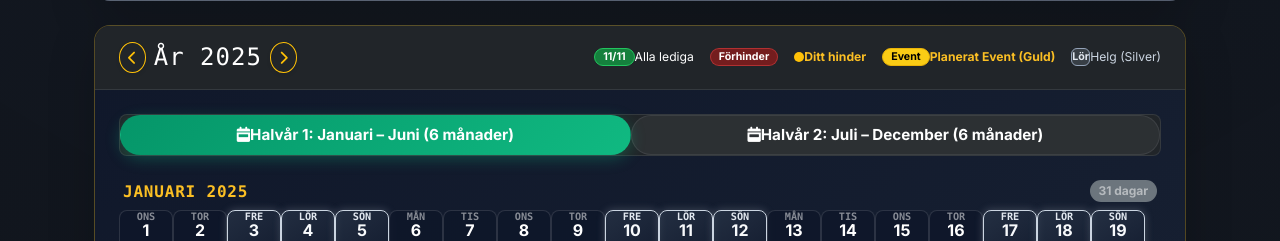
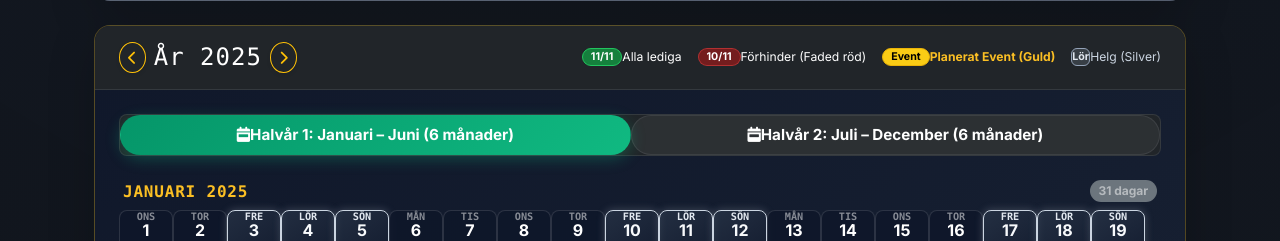
Before and after one commit to johansiedberg/Toarps_Herrklubb, a Django app: page /herrklubb/kalender/?year=2025&month=8 in a window 1280 px wide. Shown: the part 941-1182 px from the top of the page. Run offline with Django 5.2, Linux system fonts and the light colour scheme; a user stored in the database is signed in; data comes from the database, SQL or seed files in the repository; data that the repository does not hold is empty; parts of the project's set-up code (start-up, migrations or seed data) failed here and were passed over.

Commit message:
Remove yellow frame and Mitt banner, use faded red frame and availability count for all unavailable dates

```diff
--- a/templates/herrklubb/calendar.html
+++ b/templates/herrklubb/calendar.html
@@ -84,11 +84,8 @@
                     Alla lediga
                 </span>
                 <span class="d-inline-flex align-items-center gap-1.5 text-white">
-                    <span class="d-inline-block rounded-pill px-2 py-0.5 small fw-bold" style="background-color: rgba(153, 27, 27, 0.7); border: 1.5px solid rgba(239, 68, 68, 0.5);">Förhinder</span>
-                </span>
-                <span class="d-inline-flex align-items-center gap-1.5 text-warning fw-bold">
-                    <span class="d-inline-block rounded-circle bg-warning" style="width: 10px; height: 10px;"></span>
-                    Ditt hinder
+                    <span class="d-inline-block rounded-pill px-2 py-0.5 small fw-bold" style="background-color: rgba(153, 27, 27, 0.7); border: 1.5px solid rgba(239, 68, 68, 0.5);">10/11</span>
+                    Förhinder (Faded röd)
                 </span>
                 <span class="d-inline-flex align-items-center gap-1.5 text-warning fw-bold">
                     <span class="d-inline-block rounded-pill px-2 py-0.5 small fw-bold" style="background-color: #facc15; color: #000; border: 1px solid #eab308;">Event</span>
@@ -139,8 +136,6 @@
                                     <div class="calendar-day-tile flex-shrink-0 p-1.5 rounded-3 text-center border transition-all
                                                 {% if day.is_planned_event %}
                                                     border-warning border-2 shadow-lg
-                                                {% elif day.is_user_blocked %}
-                                                    border-warning border-2
                                                 {% elif day.available_count < total_members %}
                                                     border-danger border-opacity-50
                                                 {% elif day.is_weekend %}
@@ -152,8 +147,6 @@
                                          style="width: 54px; min-height: 72px;
                                                 {% if day.is_planned_event %}
                                                     background: linear-gradient(145deg, rgba(234, 179, 8, 0.38) 0%, rgba(15, 23, 42, 0.95) 100%); border: 2px solid #FACC15 !important; box-shadow: 0 0 12px rgba(250, 204, 21, 0.35);
-                                                {% elif day.is_user_blocked %}
-                                                    background: linear-gradient(145deg, rgba(153, 27, 27, 0.4) 0%, rgba(15, 23, 42, 0.95) 100%); border: 2px solid #FACC15 !important;
                                                 {% elif day.available_count < total_members %}
                                                     background: linear-gradient(145deg, rgba(153, 27, 27, 0.25) 0%, rgba(15, 23, 42, 0.95) 100%); border: 1.5px solid rgba(239, 68, 68, 0.45) !important; box-shadow: 0 0 8px rgba(239, 68, 68, 0.2);
                                                 {% elif day.is_weekend %}
@@ -161,7 +154,7 @@
                                                 {% else %}
                                                     background: rgba(15, 23, 42, 0.85); border: 1px solid rgba(255, 255, 255, 0.12) !important;
                                                 {% endif %}"
-                                         {% if day.is_planned_event or day.blocked_users %}data-bs-toggle="tooltip" data-bs-html="true" title="<strong>{{ day.weekday_name }} {{ day.day_num }} {{ month.month_name }}</strong><br>{% if day.is_planned_event %}<span class='text-warning fw-bold'>🏆 Planerat Event: {{ day.planned_event.title }}</span><br>{% endif %}{% if day.is_user_blocked %}<span class='text-warning fw-bold'>Du har förhinder!</span><br>{% endif %}{% if day.blocked_users %}Förhindrade: {% for u in day.blocked_users %}{% if u.get_full_name %}{{ u.get_full_name }}{% elif u.first_name %}{{ u.first_name }} {{ u.last_name }}{% else %}{{ u.email }}{% endif %}{% if not forloop.last %}, {% endif %}{% endfor %}{% endif %}"{% endif %}>
+                                         {% if day.is_planned_event or day.blocked_users %}data-bs-toggle="tooltip" data-bs-html="true" title="<strong>{{ day.weekday_name }} {{ day.day_num }} {{ month.month_name }}</strong><br>{% if day.is_planned_event %}<span class='text-warning fw-bold'>🏆 Planerat Event: {{ day.planned_event.title }}</span><br>{% endif %}{% if day.blocked_users %}Förhindrade ({{ day.unavailable_count }} st): {% for u in day.blocked_users %}{% if u.get_full_name %}{{ u.get_full_name }}{% elif u.first_name %}{{ u.first_name }} {{ u.last_name }}{% else %}{{ u.email }}{% endif %}{% if not forloop.last %}, {% endif %}{% endfor %}{% endif %}"{% endif %}>
 
                                         <!-- Top: Weekday Badge -->
                                         <span class="d-block fw-bold font-monospace text-uppercase" style="font-size: 0.64rem; line-height: 1; {% if day.is_planned_event %}color: #FEF08A;{% elif day.is_weekend %}color: #E2E8F0; font-weight: 800;{% else %}color: rgba(255, 255, 255, 0.5);{% endif %}">
@@ -176,12 +169,10 @@
                                         <!-- Bottom: Status Badge -->
                                         {% if day.is_planned_event %}
                                             <span class="badge text-dark p-0 px-1 fw-extrabold w-100" style="background-color: #FACC15; font-size: 0.55rem; line-height: 1.2;">Event</span>
-                                        {% elif day.is_user_blocked %}
-                                            <span class="badge text-dark p-0 px-1 fw-bold w-100" style="background-color: #facc15; font-size: 0.55rem; line-height: 1.2;">Mitt</span>
                                         {% elif day.available_count == total_members %}
                                             <span class="badge text-white p-0 px-1 fw-bold w-100" style="background-color: #15803d; font-size: 0.55rem; line-height: 1.2;">11/11</span>
                                         {% else %}
-                                            <span class="badge text-white p-0 px-1 fw-bold w-100" style="background-color: #991b1b; font-size: 0.55rem; line-height: 1.2;">{{ day.available_count }}/11</span>
+                                            <span class="badge text-white p-0 px-1 fw-bold w-100" style="background-color: #991b1b; font-size: 0.55rem; line-height: 1.2;">{{ day.available_count }}/{{ total_members }}</span>
                                         {% endif %}
                                     </div>
                                 {% endfor %}
@@ -210,8 +201,6 @@
                                     <div class="calendar-day-tile flex-shrink-0 p-1.5 rounded-3 text-center border transition-all
                                                 {% if day.is_planned_event %}
                                                     border-warning border-2 shadow-lg
-                                                {% elif day.is_user_blocked %}
-                                                    border-warning border-2
                                                 {% elif day.available_count < total_members %}
                                                     border-danger border-opacity-50
                                                 {% elif day.is_weekend %}
@@ -223,8 +212,6 @@
                                          style="width: 54px; min-height: 72px;
                                                 {% if day.is_planned_event %}
                                                     background: linear-gradient(145deg, rgba(234, 179, 8, 0.38) 0%, rgba(15, 23, 42, 0.95) 100%); border: 2px solid #FACC15 !important; box-shadow: 0 0 12px rgba(250, 204, 21, 0.35);
-                                                {% elif day.is_user_blocked %}
-                                                    background: linear-gradient(145deg, rgba(153, 27, 27, 0.4) 0%, rgba(15, 23, 42, 0.95) 100%); border: 2px solid #FACC15 !important;
                                                 {% elif day.available_count < total_members %}
                                                     background: linear-gradient(145deg, rgba(153, 27, 27, 0.25) 0%, rgba(15, 23, 42, 0.95) 100%); border: 1.5px solid rgba(239, 68, 68, 0.45) !important; box-shadow: 0 0 8px rgba(239, 68, 68, 0.2);
                                                 {% elif day.is_weekend %}
@@ -232,7 +219,7 @@
                                                 {% else %}
                                                     background: rgba(15, 23, 42, 0.85); border: 1px solid rgba(255, 255, 255, 0.12) !important;
                                                 {% endif %}"
-                                         {% if day.is_planned_event or day.blocked_users %}data-bs-toggle="tooltip" data-bs-html="true" title="<strong>{{ day.weekday_name }} {{ day.day_num }} {{ month.month_name }}</strong><br>{% if day.is_planned_event %}<span class='text-warning fw-bold'>🏆 Planerat Event: {{ day.planned_event.title }}</span><br>{% endif %}{% if day.is_user_blocked %}<span class='text-warning fw-bold'>Du har förhinder!</span><br>{% endif %}{% if day.blocked_users %}Förhindrade: {% for u in day.blocked_users %}{% if u.get_full_name %}{{ u.get_full_name }}{% elif u.first_name %}{{ u.first_name }} {{ u.last_name }}{% else %}{{ u.email }}{% endif %}{% if not forloop.last %}, {% endif %}{% endfor %}{% endif %}"{% endif %}>
+                                         {% if day.is_planned_event or day.blocked_users %}data-bs-toggle="tooltip" data-bs-html="true" title="<strong>{{ day.weekday_name }} {{ day.day_num }} {{ month.month_name }}</strong><br>{% if day.is_planned_event %}<span class='text-warning fw-bold'>🏆 Planerat Event: {{ day.planned_event.title }}</span><br>{% endif %}{% if day.blocked_users %}Förhindrade ({{ day.unavailable_count }} st): {% for u in day.blocked_users %}{% if u.get_full_name %}{{ u.get_full_name }}{% elif u.first_name %}{{ u.first_name }} {{ u.last_name }}{% else %}{{ u.email }}{% endif %}{% if not forloop.last %}, {% endif %}{% endfor %}{% endif %}"{% endif %}>
 
                                         <!-- Top: Weekday Badge -->
                                         <span class="d-block fw-bold font-monospace text-uppercase" style="font-size: 0.64rem; line-height: 1; {% if day.is_planned_event %}color: #FEF08A;{% elif day.is_weekend %}color: #E2E8F0; font-weight: 800;{% else %}color: rgba(255, 255, 255, 0.5);{% endif %}">
@@ -247,12 +234,10 @@
                                         <!-- Bottom: Status Badge -->
                                         {% if day.is_planned_event %}
                                             <span class="badge text-dark p-0 px-1 fw-extrabold w-100" style="background-color: #FACC15; font-size: 0.55rem; line-height: 1.2;">Event</span>
-                                        {% elif day.is_user_blocked %}
-                                            <span class="badge text-dark p-0 px-1 fw-bold w-100" style="background-color: #facc15; font-size: 0.55rem; line-height: 1.2;">Mitt</span>
                                         {% elif day.available_count == total_members %}
                                             <span class="badge text-white p-0 px-1 fw-bold w-100" style="background-color: #15803d; font-size: 0.55rem; line-height: 1.2;">11/11</span>
                                         {% else %}
-                                            <span class="badge text-white p-0 px-1 fw-bold w-100" style="background-color: #991b1b; font-size: 0.55rem; line-height: 1.2;">{{ day.available_count }}/11</span>
+                                            <span class="badge text-white p-0 px-1 fw-bold w-100" style="background-color: #991b1b; font-size: 0.55rem; line-height: 1.2;">{{ day.available_count }}/{{ total_members }}</span>
                                         {% endif %}
                                     </div>
                                 {% endfor %}
```
